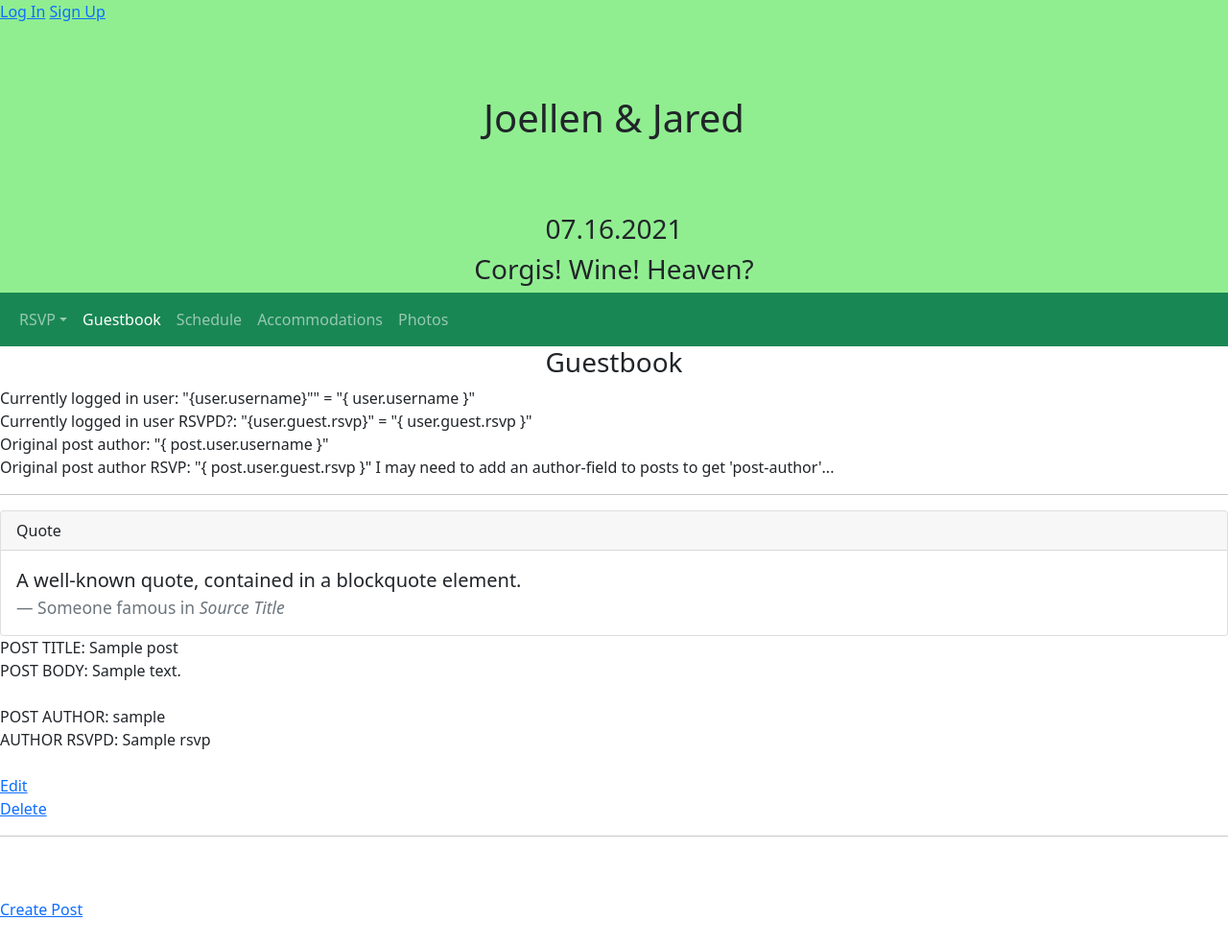
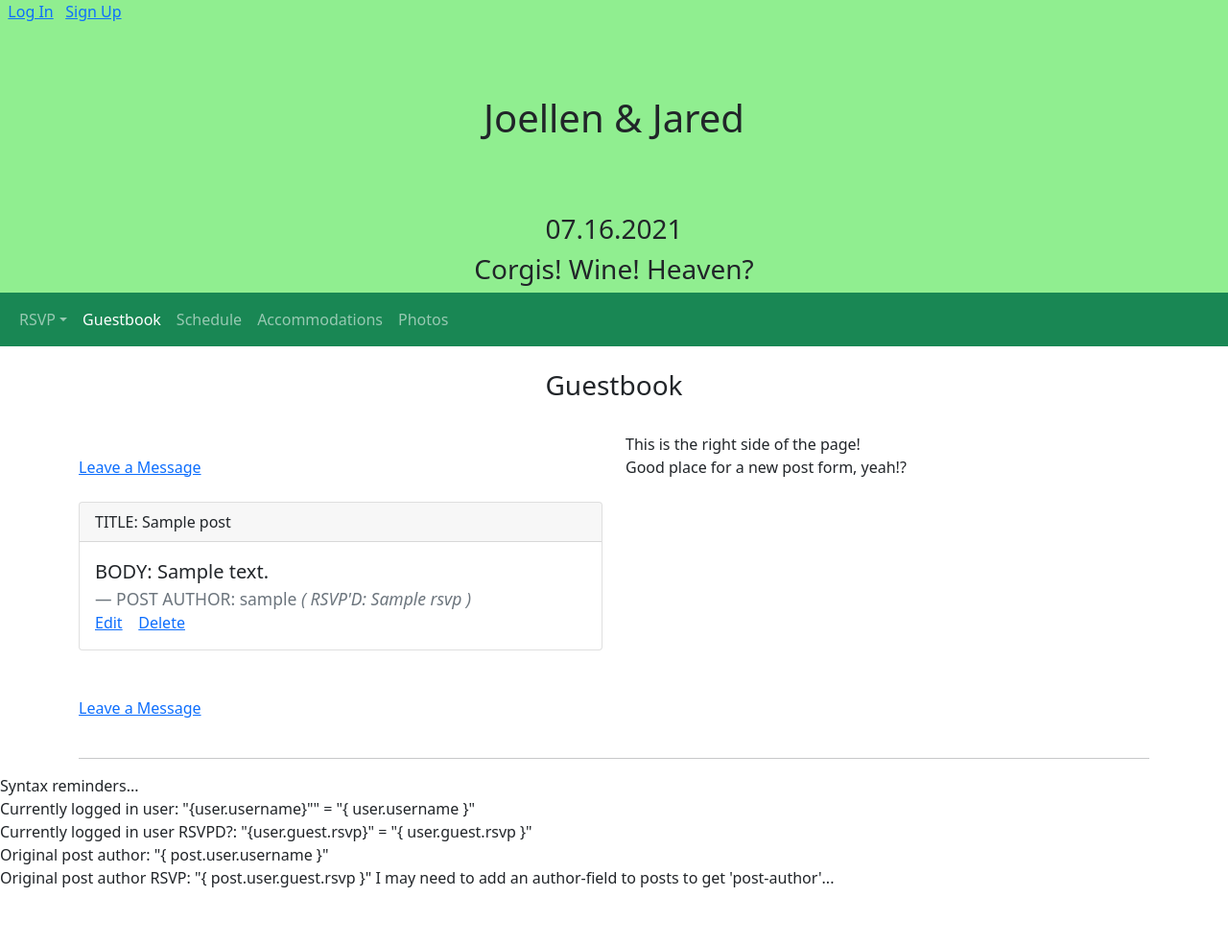
Before and after one commit to jstearne/wedding-capstone-project, a Django app: template main_app/templates/guestbook.html in a window 1280 px wide. Shown: the whole page at 96% size. After the commit the page ends 925 px from the top, so only its background shows below. Run offline with Django 3.2, Linux system fonts and the light colour scheme; the template is opened without the code that fills it: most values are stand-ins (such as "Sample title", 1, 10 or a date in 2020).

Commit message:
Finalized second draft of base.html and navbar, touched up guestbook. Next, finish Guestbook layout (new post form on right half?) and fill in basic information for accommodations/schedule. Lorem Ipsum works as long as it's formatted.

```diff
--- a/main_app/templates/base.html
+++ b/main_app/templates/base.html
@@ -18,23 +18,16 @@
 <nav>
 {% if user.is_authenticated %}
     <div class="navbar-menu navbar-end">
-        <span class="navbar-item">Logged in as: {{user.username}}</span><br>
-        <a class="navbar-item" href="{% url 'logout' %}">Logout</a>
-        <ul>
-            <li><a class="navbar-item" href="{% url 'guestbook' %}">Guestbook</a></li>
-            <li><a class="navbar-item" href="{% url 'schedule' %}">Schedule</a></li>
-            <li><a class="navbar-item" href="{% url 'accommodations' %}">Accommodations</a></li>
-            <li><a class="navbar-item" href="{% url 'photos' %}">Photos</a></li>
-        </ul>
+        &nbsp;&nbsp;<span class="navbar-item">{{user.username}}</span>
+        &nbsp;&nbsp;<a class="navbar-item" href="{% url 'logout' %}">logout</a>
     </div>
 {% else %}
     <div class="navbar-menu navbar-end">
-       <a class="navbar-item" href="{% url 'login' %}">Log In</a>
+        &nbsp;&nbsp;<a class="navbar-item" href="{% url 'login' %}">Log In</a>
         <!--   here is our new link      -->
-       <a class="navbar-item" href="{% url 'signup' %}">Sign Up</a>
+        &nbsp;&nbsp;<a class="navbar-item" href="{% url 'signup' %}">Sign Up</a>
     </div>
 {% endif %}
-
 
 
 <!--VERY basic css for low-fi wireframe-->
@@ -62,6 +55,8 @@
 <h3>Corgis! Wine! Heaven?</h3>
 <!--End Call To Action-->
 
+
+
 <!--SUBNAV: secondary link nav at bottom of first nav-->
 <nav class="navbar navbar-expand-sm navbar-dark bg-success"><!--Best I can do for now is 'success' theme color. Make it complimentary I guess...-->
     <div class="container-fluid">
@@ -71,6 +66,7 @@
         </button>
       <div class="collapse navbar-collapse" id="navbarTogglerDemo02">
         <ul class="navbar-nav me-auto mb-2 mb-lg-0">
+
         <!--RSVP drop down menu inside of subnav drop down: Remove if I can't get links working later-->
             <li class="nav-item dropdown">
                 <a class="nav-link dropdown-toggle" href="#" id="offcanvasNavbarDropdown" role="button" data-bs-toggle="dropdown" aria-expanded="false">
@@ -94,6 +90,11 @@
           <li class="nav-item">
             <a class="nav-link" href="{% url 'photos' %}">Photos</a>
           </li>
+        {% if user.is_authenticated %}
+          <li class="nav-item"><!--Logout button on subnav if logged in, nothing otherwise-->
+            <a class="nav-link" href="{% url 'logout' %}">Logout</a>
+          </li>
+        {% endif %}
         </ul>
       </div>
     </div>
--- a/main_app/templates/guestbook.html
+++ b/main_app/templates/guestbook.html
@@ -1,6 +1,54 @@
 {% extends 'base.html' %} {% block content %}
+<br>
+<h3>Guestbook</h3>
 
-<h3>Guestbook</h3>
+
+
+
+<!--Two column format: left is all posts, right is static post form: https://getbootstrap.com/docs/5.1/layout/columns/ -->
+<div class="container">
+    <div class="row">
+        <div class="col"> <!--Left half of page-->
+<br><br>
+<a href="{% url 'guestbook_create' %}">Leave a Message</a>
+<br><br>
+    <!--POST LOOP-->
+        {% for post in posts %}
+        <!--Bootstrap card for every post in DB-->
+            <div class="card">
+                <div class="card-header">TITLE: {{ post.title }}</div>
+                <div class="card-body">
+                    <blockquote class="blockquote mb-0">
+                        <p>BODY: {{ post.body }}</p>
+                        <footer class="blockquote-footer">POST AUTHOR: {{ post.user.username }}
+                        <cite title="Source Title">( RSVP'D: {{post.user.guest.rsvp}} )</cite></footer>
+                    </blockquote>
+                    <a href="{% url 'guestbook_update' post.pk %}">Edit</a>&nbsp; &nbsp;
+                    <a href="{% url 'guestbook_delete' post.pk %}">Delete</a>
+                    <br>
+                </div>
+            </div>
+        <!--END Bootstrap card-->
+        {% endfor %}
+    <!--END POST LOOP-->
+        </div>
+        <!--Create Post on Right side of page-->
+        <div class="col"> <!--Right half of page-->
+            <br>
+            This is the right side of the page!<br>
+            Good place for a new post form, yeah!?<br>
+        </div>
+    </div>
+<!--End of right column-->
+    <br><br>
+    <a href="{% url 'guestbook_create' %}">Leave a Message</a>
+    <br><br>
+    <hr class="solid">
+</div>
+<!--END OF TWO COLUMNS (footer underneath, optional)-->
+
+
+Syntax reminders...<br>
 
 Currently logged in user: "{user.username}"" = "{ user.username }" <br>
 
@@ -12,40 +60,4 @@ Original post author RSVP: "{ post.user.guest.rsvp }"
 
 I may need to add an author-field to posts to get 'post-author'...
 
-<hr class="solid">
-{% for post in posts %}
-
-<!--Bootstrap card for every post in DB-->
-<div class="card">
-    <div class="card-header">
-      Quote
-    </div>
-    <div class="card-body">
-      <blockquote class="blockquote mb-0">
-        <p>A well-known quote, contained in a blockquote element.</p>
-        <footer class="blockquote-footer">Someone famous in <cite title="Source Title">Source Title</cite></footer>
-      </blockquote>
-    </div>
-  </div>
-<!--Bootstrap card-->
-
-
-
-    POST TITLE: {{ post.title }}<br>
-    POST BODY: {{ post.body }}<br><br>
-    POST AUTHOR: {{ post.user.username }}<br>
-    AUTHOR RSVPD: {{post.user.guest.rsvp}}<br>
-    <!--Guest relation not working - test if its this on guestbook page-->
-<br>
-<a href="{% url 'guestbook_update' post.pk %}">Edit</a>
-<br>
-<a href="{% url 'guestbook_delete' post.pk %}">Delete</a>
-<br>
-<hr class="solid">
-{% endfor %}
-<br>
-<br>
-<a href="{% url 'guestbook_create' %}">Create Post</a>
-<br>
-<br>
 {% endblock %}
```
